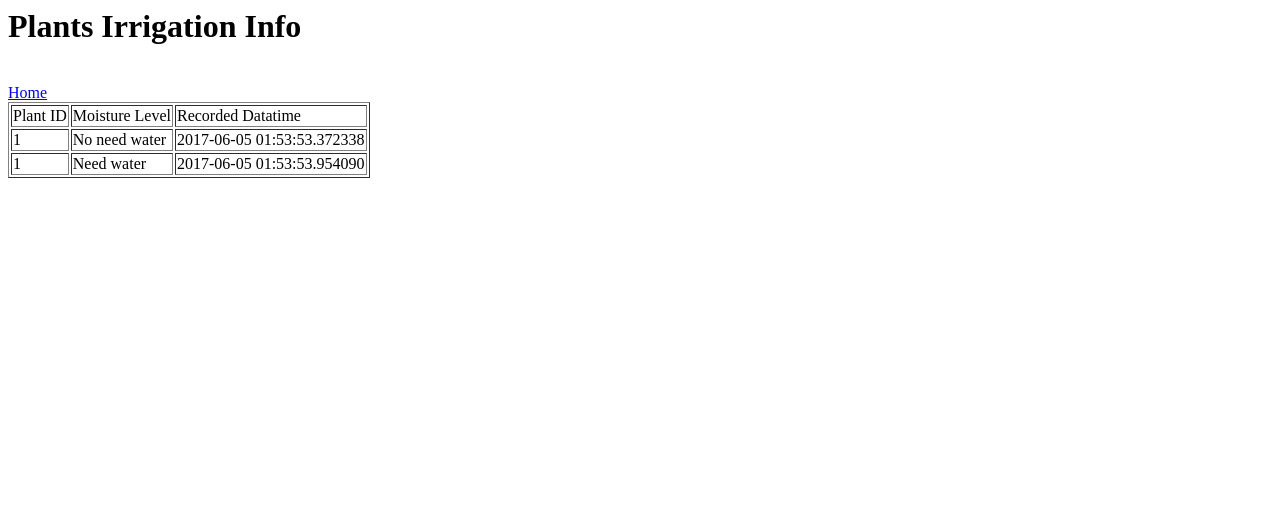
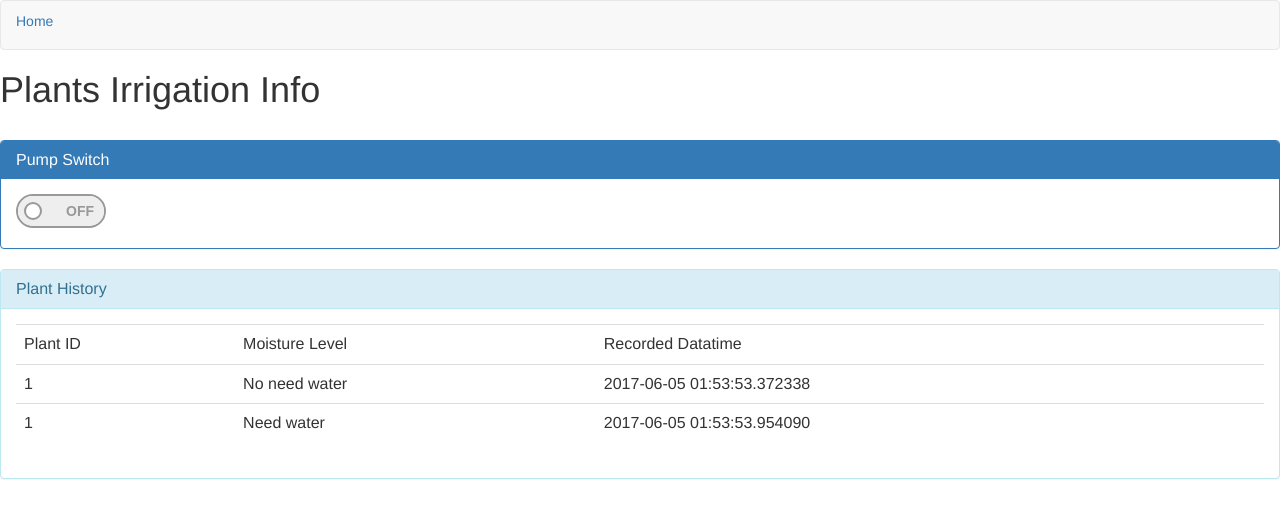
Before and after one commit to aungmyo7/IoT-Project, a Django app: page /dashboard in a window 1280 px wide. Shown: the top 518 px of the page. Run offline with Django 3.2, Linux system fonts and the light colour scheme; data comes from the database, SQL or seed files in the repository; some libraries are stand-ins or nearby versions.

Commit message:
Updated Dashboard.html

```diff
--- a/templates/dashboard.html
+++ b/templates/dashboard.html
@@ -1,12 +1,88 @@
 <html>
     <head>
         <title>{{ title }}</title>
+        <link rel="stylesheet" type="text/css" href="https://maxcdn.bootstrapcdn.com/bootstrap/3.3.7/css/bootstrap.min.css">
+        <style>
+        .onoffswitch {
+            position: relative; width: 90px;
+            -webkit-user-select:none; -moz-user-select:none; -ms-user-select: none;
+        }
+        .onoffswitch-checkbox {
+            display: none;
+        }
+        .onoffswitch-label {
+            display: block; overflow: hidden; cursor: pointer;
+            border: 2px solid #999999; border-radius: 20px;
+        }
+        .onoffswitch-inner {
+            display: block; width: 200%; margin-left: -100%;
+            transition: margin 0.3s ease-in 0s;
+        }
+        .onoffswitch-inner:before, .onoffswitch-inner:after {
+            display: block; float: left; width: 50%; height: 30px; padding: 0; line-height: 30px;
+            font-size: 14px; color: white; font-family: Trebuchet, Arial, sans-serif; font-weight: bold;
+            box-sizing: border-box;
+        }
+        .onoffswitch-inner:before {
+            content: "ON";
+            padding-left: 10px;
+            background-color: #34A7C1; color: #FFFFFF;
+        }
+        .onoffswitch-inner:after {
+            content: "OFF";
+            padding-right: 10px;
+            background-color: #EEEEEE; color: #999999;
+            text-align: right;
+        }
+        .onoffswitch-switch {
+            display: block; width: 18px; margin: 8px;
+            background: #FFFFFF;
+            position: absolute; top: 0; bottom: 0;
+            right: 56px;
+            border: 2px solid #999999; border-radius: 20px;
+            transition: all 0.3s ease-in 0s;
+        }
+        .onoffswitch-checkbox:checked + .onoffswitch-label .onoffswitch-inner {
+            margin-left: 0;
+        }
+        .onoffswitch-checkbox:checked + .onoffswitch-label .onoffswitch-switch {
+            right: 0px;
+        }
+
+        </style>
     </head>
     <body>
+        <nav class="navbar navbar-default">
+                <ul class="nav nav-pills">
+                    <li><a href="/">Home</a></li>
+
+                </ul>
+
+        </nav>
         <h1>{{ title }}</h1>
         <br/>
-<a href="http://localhost:8080/">Home</a>
-<table border="solid">
+
+        <div class="panel panel-primary">
+          <div class="panel-heading">
+            <h3 class="panel-title">Pump Switch</h3>
+          </div>
+          <div class="panel-body">
+                <div class="onoffswitch">
+                    <input type="checkbox" name="onoffswitch" class="onoffswitch-checkbox" id="myonoffswitch">
+                    <label class="onoffswitch-label" for="myonoffswitch">
+                        <span class="onoffswitch-inner"></span>
+                        <span class="onoffswitch-switch"></span>
+                    </label>
+                </div>
+          </div>
+        </div>
+
+        <div class="panel panel-info">
+          <div class="panel-heading">
+            <h3 class="panel-title">Plant History</h3>
+          </div>
+          <div class="panel-body">
+             <table class="table">
                 <tr>
                     <td>Plant ID</td>
                     <td>Moisture Level</td>
@@ -20,5 +96,7 @@
                     </tr>
                 {% endfor %}
             </table>
+          </div>
+        </div>
     </body>
 </html>
```
Lines whose indentation alone changed are shown as unchanged.
